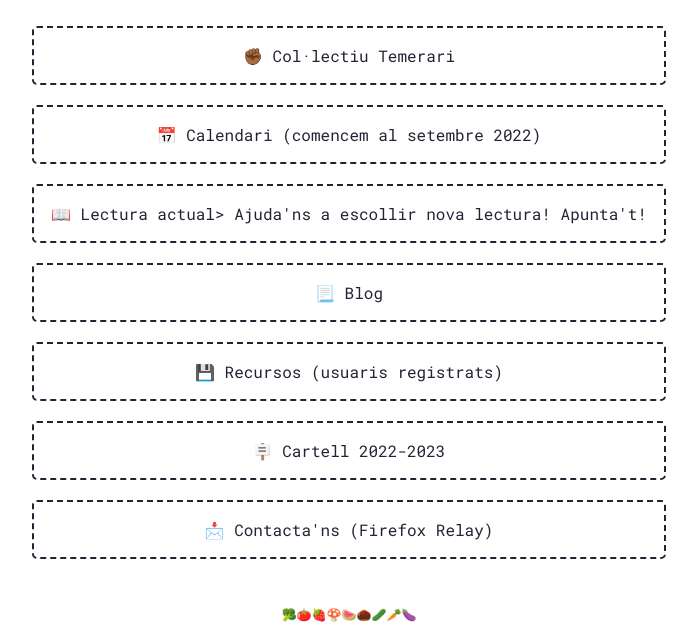
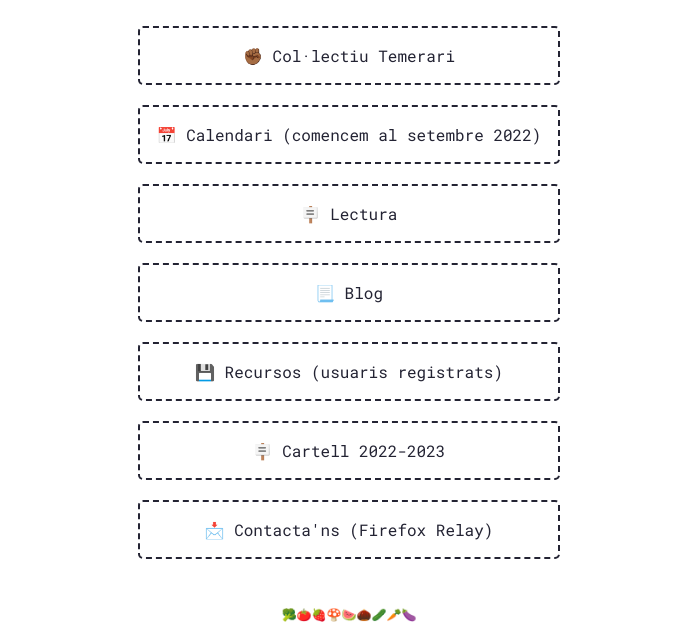
Before and after one commit to eco-pol/ecopol, a website: page index.html in a window 1280 px wide. Shown: the part 229-871 px from the top of the page, without its empty margins (291-988 px from the left). Drawn offline with Linux system fonts and the light colour scheme.

Commit message:
cartell2

```diff
--- a/index.html
+++ b/index.html
@@ -18,7 +18,10 @@
         <div id="links">
             <a class="link" target="_blank" href="https://caltemerari.cat/activitat/grup-lectura-decologia-politica"  rel="noopener">✊🏾 Col·lectiu Temerari</a>
             <a class="link" target="_blank" href="https://entropyc.dyndns.org/nextcloud/index.php/apps/calendar/p/LZAEjNkazGY6ZTgc"  rel="noopener">📅 Calendari (comencem al setembre 2022)</a>
-            <a class="link"  <!-- href="" rel="noopener" --> 📖 Lectura actual> Ajuda'ns a escollir nova lectura! Apunta't!</a>
+            <a class="link" data-fslightbox="gallery" href="https://ecopol.mooo.com/cartell2.png">
+                🪧 Lectura
+                </a>
+                <script src="fslightbox.js"></script>
             <a class="link" target="_blank" href="https://grupdelecturadecologiapolitica.wordpress.com/"  rel="noopener">📃 Blog</a>
             <a class="link" target="_blank" href="https://kutt.it/ecopol/"  rel="noopener">💾 Recursos (usuaris registrats)</a>
             <a class="link" data-fslightbox="gallery" href="https://ecopol.mooo.com/cartell.png">
```
